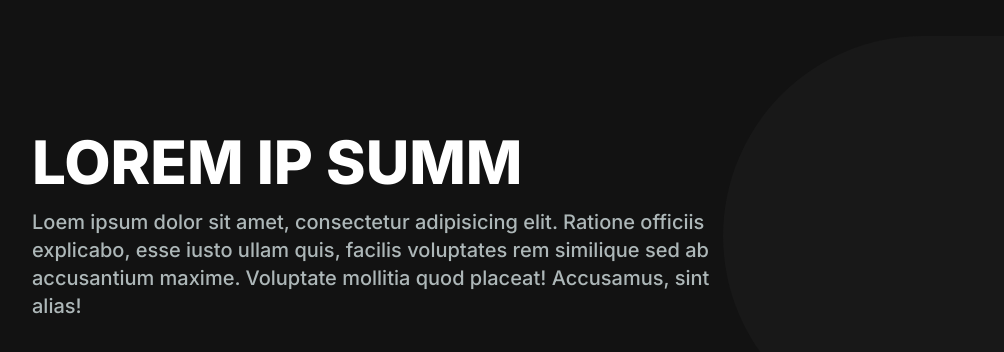
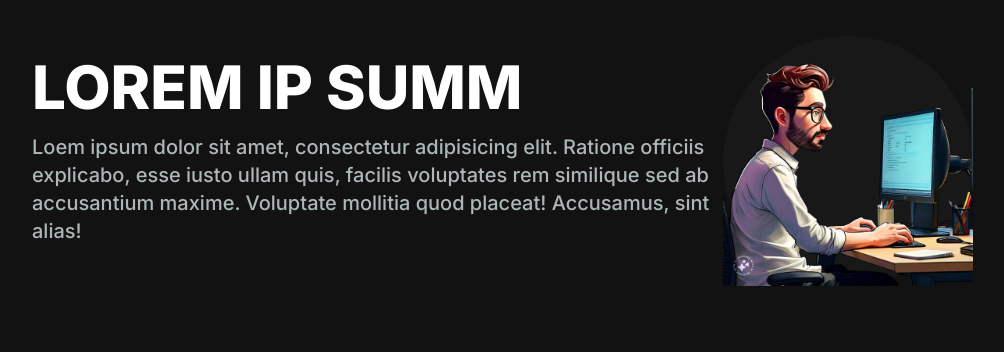
Before and after one commit to maximus-kai/portfolio, a Next.js app: page / in a window 1280 px wide. Shown: the top 352 px of the page, without its empty margins (16-1020 px from the left). Built offline with nearby package versions, Linux system fonts and the light colour scheme.

Commit message:
image visible and centered

```diff
--- a/app/src/components/HeroSection.tsx
+++ b/app/src/components/HeroSection.tsx
@@ -13,8 +13,13 @@ export default function Hero() {
       </p>
         </div>
         <div className='col-span-5'>
-          <div className='mt-5 rounded-full aspect-square bg-[#181818] w-[500px] h-[400px] relative'>
-
+          <div className='mt-5 rounded-full aspect-square bg-[#181818] w-[250px] h-[250px] relative'>
+          <Image
+              className='absolute transform -translate-x-1/2   left-1/2'
+            src="/images/dev.png"
+            alt='hero image'
+            width={300}
+            height={300} />
         </div>
             </div>
       </div>
```
